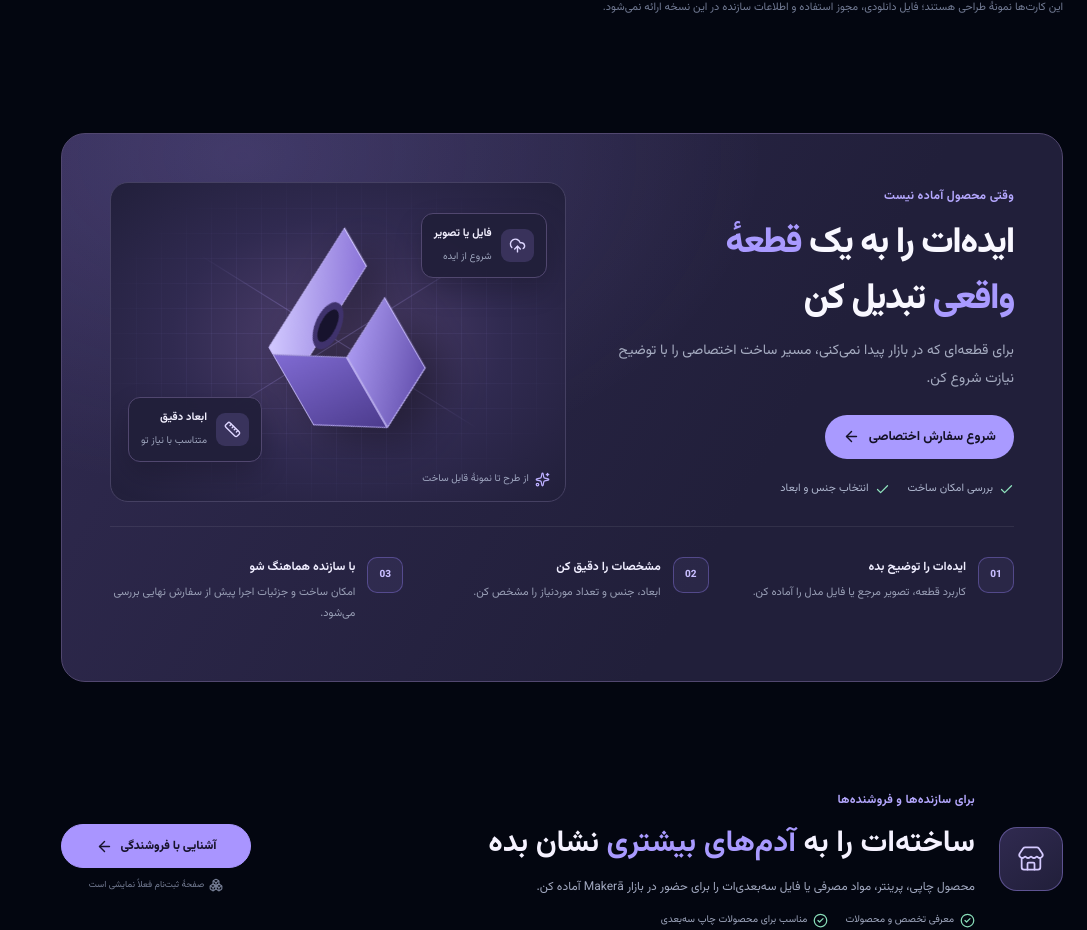
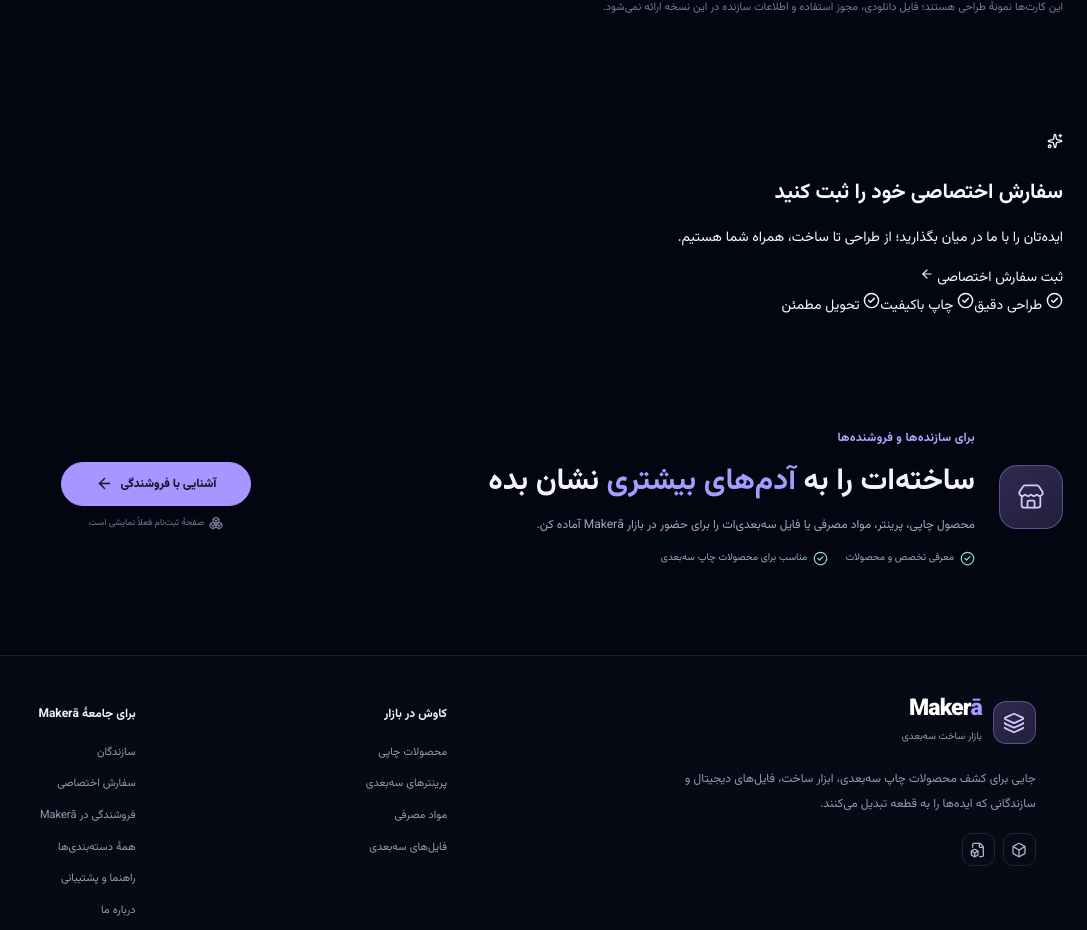
Before and after one commit to ParisaAtaee2000/web-projects, a React (Vite) app in the folder 3d-marketplace/: page / in a window 1280 px wide. Shown: the part 2075-3005 px from the top of the page, without its empty margins (193-1280 px from the left). Built offline with nearby package versions, Linux system fonts and the light colour scheme.

Commit message:
Render custom order as the approved full-width purple banner

```diff
--- a/3d-marketplace/src/components/home/CustomOrderSection.tsx
+++ b/3d-marketplace/src/components/home/CustomOrderSection.tsx
@@ -1,47 +1,22 @@
-import { ArrowLeft, Check, Ruler, Sparkles, UploadCloud } from "lucide-react";
+import { ArrowLeft, CheckCircle2, Sparkles } from "lucide-react";
 import { ROUTES } from "../../app/router/routeNames";
-
-const orderSteps = [
-  { number: "01", title: "ایده‌ات را توضیح بده", description: "کاربرد قطعه، تصویر مرجع یا فایل مدل را آماده کن." },
-  { number: "02", title: "مشخصات را دقیق کن", description: "ابعاد، جنس و تعداد موردنیاز را مشخص کن." },
-  { number: "03", title: "با سازنده هماهنگ شو", description: "امکان ساخت و جزئیات اجرا پیش از سفارش نهایی بررسی می‌شود." },
-];
 
 export function CustomOrderSection() {
   return (
-    <section className="home-section custom-order" id="custom-orders" dir="rtl" aria-labelledby="custom-order-title">
-      <div className="custom-order__panel">
-        <div className="custom-order__copy">
-          <span className="home-eyebrow">وقتی محصول آماده نیست</span>
-          <h2 className="home-section__title" id="custom-order-title">ایده‌ات را به یک <span>قطعهٔ واقعی</span> تبدیل کن</h2>
-          <p className="home-section__lead">برای قطعه‌ای که در بازار پیدا نمی‌کنی، مسیر ساخت اختصاصی را با توضیح نیازت شروع کن.</p>
-          <a className="home-primary-link" href={ROUTES.customOrders}>شروع سفارش اختصاصی <ArrowLeft size={17} aria-hidden="true" /></a>
-          <div className="custom-order__assurances">
-            <span><Check size={15} aria-hidden="true" /> بررسی امکان ساخت</span>
-            <span><Check size={15} aria-hidden="true" /> انتخاب جنس و ابعاد</span>
-          </div>
+    <section className="home-section custom-order custom-order--banner" id="custom-orders" dir="rtl" aria-labelledby="custom-order-title">
+      <div className="custom-order__banner">
+        <div className="custom-order__banner-copy">
+          <span className="custom-order__banner-mark"><Sparkles size={16} aria-hidden="true" /></span>
+          <h2 id="custom-order-title">سفارش اختصاصی خود را ثبت کنید</h2>
+          <p>ایده‌تان را با ما در میان بگذارید؛ از طراحی تا ساخت، همراه شما هستیم.</p>
+          <a href={ROUTES.customOrders}>
+            ثبت سفارش اختصاصی <ArrowLeft size={14} aria-hidden="true" />
+          </a>
         </div>
-        <div className="custom-order__visual" aria-label="تصویرسازی مفهومی یک قطعهٔ سه‌بعدی" role="img">
-          <div className="custom-order__visual-grid" />
-          <div className="custom-order__axis custom-order__axis--one" />
-          <div className="custom-order__axis custom-order__axis--two" />
-          <div className="custom-order__part">
-            <div className="custom-order__part-face custom-order__part-face--top" />
-            <div className="custom-order__part-face custom-order__part-face--left" />
-            <div className="custom-order__part-face custom-order__part-face--right" />
-            <span className="custom-order__part-hole" />
-          </div>
-          <div className="custom-order__float-card custom-order__float-card--file"><span><UploadCloud size={17} aria-hidden="true" /></span><div><strong>فایل یا تصویر</strong><small>شروع از ایده</small></div></div>
-          <div className="custom-order__float-card custom-order__float-card--measure"><span><Ruler size={17} aria-hidden="true" /></span><div><strong>ابعاد دقیق</strong><small>متناسب با نیاز تو</small></div></div>
-          <div className="custom-order__visual-caption"><Sparkles size={15} aria-hidden="true" /> از طرح تا نمونهٔ قابل ساخت</div>
-        </div>
-        <div className="custom-order__steps" id="order-guide">
-          {orderSteps.map((step) => (
-            <article className="custom-order__step" key={step.number}>
-              <span className="custom-order__step-number">{step.number}</span>
-              <div><h3>{step.title}</h3><p>{step.description}</p></div>
-            </article>
-          ))}
+        <div className="custom-order__banner-benefits">
+          <span><CheckCircle2 size={17} aria-hidden="true" /> طراحی دقیق</span>
+          <span><CheckCircle2 size={17} aria-hidden="true" /> چاپ باکیفیت</span>
+          <span><CheckCircle2 size={17} aria-hidden="true" /> تحویل مطمئن</span>
         </div>
       </div>
     </section>
```
